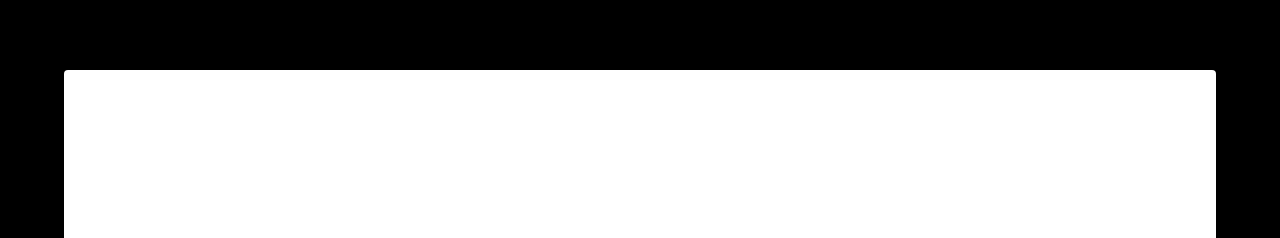
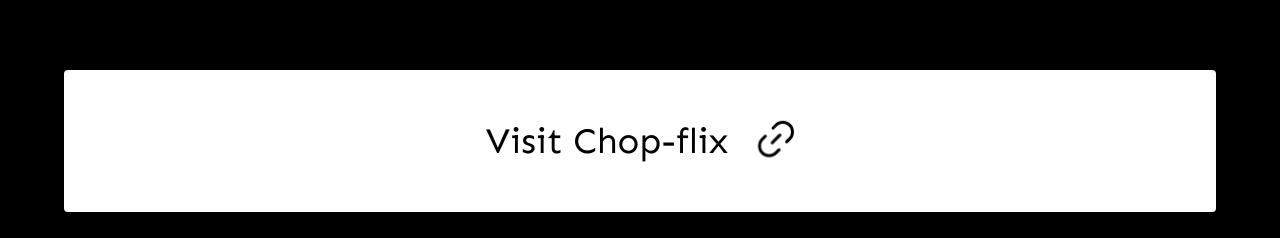
Before and after one commit to alfredasare/wevops-portfolio, a React (Create React App) app: page /works/Chop-flix in a window 1280 px wide. Shown: the part 2536-2774 px from the top of the page. Built offline with nearby package versions, Linux system fonts and the light colour scheme; grey boxes are pictures that could not be loaded.

Commit message:
resolved animation error

```diff
--- a/src/pages/project-page/project-page.jsx
+++ b/src/pages/project-page/project-page.jsx
@@ -39,6 +39,7 @@
             const logo = document.querySelector('#project-logo');
 
             if (logo !== undefined && logo){
+                if (window.screen.width < 600){
                     if (currentScrollPosition > "100"){
                         logo.style.display = 'none';
                     }
@@ -47,15 +48,23 @@
                     }
                 }
             }
-        gsap.from(reason, {opacity: 1, duration: 0.6, scale: 0.3});
+        }
+
         gsap.to(indicator, {duration: 2, y: 50, opacity: 0, ease: Power3.easeOut, repeatDelay: 0.2, repeat: -1});
+        if (window.screen.width <= 600){
+            gsap.from(reason, {opacity: 0, scale: 0.2, duration: 0.6,});
+        }
+        if (window.screen.width > 600){
+            console.log('ah');
             gsap.to(reason, {
                 scrollTrigger: {
-                trigger: reason, start: "bottom center",
+                    trigger: reason,
+                    start: "bottom center",
                     scrub: true,
-                toggleActions: "restart pause reverse none"
-            }, opacity: 0, y: "40vh", duration: 7
+                    toggleActions: "restart pause reverse pause"
+                },  y: "40vh", opacity: 0, duration: 3,
             })
+            }
     });
 
     portfolioData.forEach(project => {
--- a/src/pages/project-page/project-page.style.js
+++ b/src/pages/project-page/project-page.style.js
@@ -40,6 +40,9 @@
   left: 10px;
   top: 5%;
   width: 35px;
+  @media only screen and (min-width: 600px){
+  top: 50%;
+  }
 `;
 export const CloseButton = styled.div`
   width: 25px;
@@ -71,8 +74,7 @@
   max-width: 70vw;
   text-align: center;
   @media only screen and (max-width: 1200px){
-  transform: none !important;
-  opacity: 1;
+  transform: scale(1)
   }
 `;
 export const Indicator = styled.div`
@@ -86,11 +88,11 @@
 `;
 export const LinkSection = styled.div`
   width: 90%;
-  height: 50vh;
+  padding: 50px;
   margin-bottom: 50px;
   border-radius: 4px;
   background-color: white;
-  display: inline-flex;
+  display: flex;
   flex-direction: column;
   justify-content: center;
   align-items: center;
@@ -100,9 +102,11 @@
   flex-direction: row;
   }
 `;
-export const LinkText = styled.h3`
+export const LinkText = styled.h4`
   color: black;
-  font-size: 6vw;
+  text-align: center;
+  margin: 0;
+  font-size: ${typeScale.header4};
   transition: all ease-in-out 0.5s;
   cursor: pointer;
   & *{
@@ -116,10 +120,11 @@
   }
 `;
 export const LinkIcon = styled.div`
+  height: min-content;
+  margin-top: 30px;
   & > svg{
   color: black;
-  width: 5vw;
-  margin-top: 30px;
+  width: ${typeScale.header4};
   transform: rotate(90deg);
   overflow: visible;
   }
```
Also changed, not shown: 1 other file (tests, documents, lock files or other folders). Lines whose indentation alone changed are shown as unchanged.
